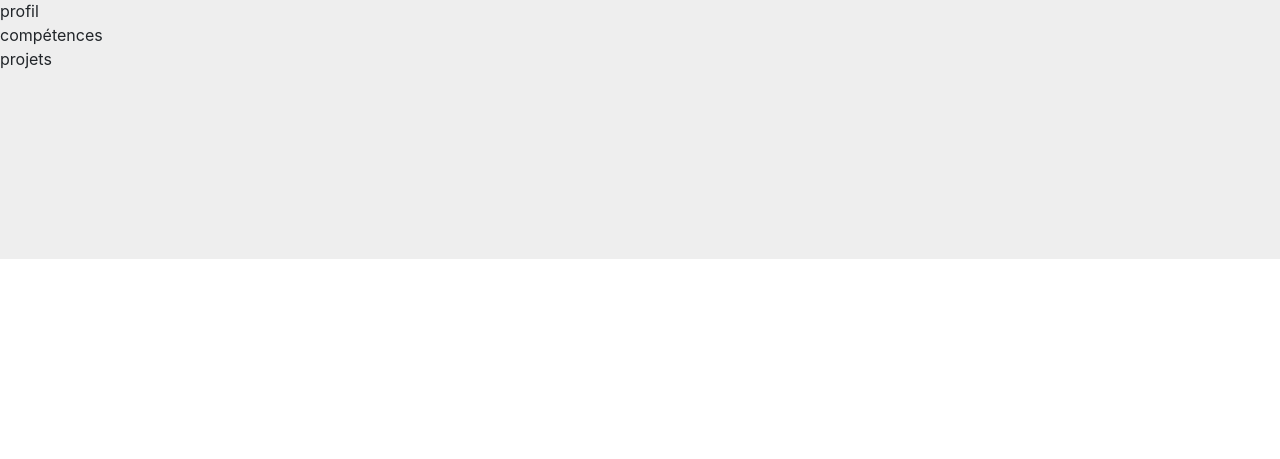
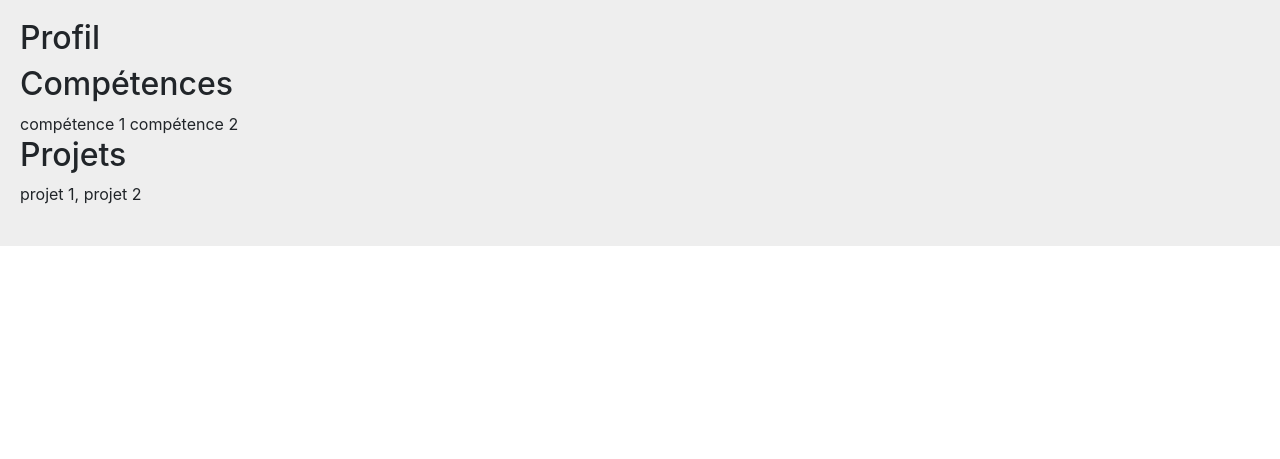
Before and after one commit to ericPennequin/skill_management, a PHP site: page /profil.php in a window 1280 px wide. Shown: the part 341-800 px from the top of the page. Run offline with PHP 8.4, Linux system fonts and the light colour scheme.

Commit message:
structure changes

```diff
--- a/css/profil.css
+++ b/css/profil.css
@@ -1,10 +1,3 @@
-
-body {
-    margin: 0;
-    padding: 0;
-    width: 100%;
-}
-
 #profil-top {
     background: #000;
     width: 100%;
@@ -61,19 +54,19 @@ body {
     left: 310px;
     color: #FFF;
     font-size: 30px;
-    font-weight: 800;
+    font-weight: 700;
     text-shadow: 1px 1px 2px #404040;
 }
 
 #profil-bottom {
     background: #EEE;
-    height: 300px;
     width: 100%;
     position: relative;
     z-index: 3;
-    padding-top: 40px;
+    padding: 60px 20px 40px;
 }
 
+/* Responsive */
 @media screen and (max-width: 640px) {
     #profil-top {
         padding-top: 30px;
@@ -100,4 +93,7 @@ body {
     #profil-blur {
         top: 0;
     }
+    #profil-bottom {
+        padding: 20px;
+    }
 }
--- a/profil.php
+++ b/profil.php
@@ -1,7 +1,6 @@
 <?php
 // Variables de test
 $profilePic = "http://www.gigtime.co/assets/fallback/default_user_avatar_huge.jpg";
-$profilePic = "https://cloud.netlifyusercontent.com/assets/344dbf88-fdf9-42bb-adb4-46f01eedd629/68dd54ca-60cf-4ef7-898b-26d7cbe48ec7/10-dithering-opt.jpg";
 $name = "John Doe";
 
 $pageTitle = "Profil | ${name}";
@@ -17,8 +16,25 @@ $pageTitle = "Profil | ${name}";
         </div>
     </div>
     <div id="profil-bottom">
-        profil<br/>
-        compétences<br/>
-        projets
+        <div id="profil-content">
+            <section class="ps profil-section" id="ps-infos" data-ps-parent="infos">
+                <h2 class="section-header sh-open">Profil</h2>
+                <div class="section-content sc-open" id="sc-infos" data-ps-child="infos">
+
+                </div>
+            </section>
+            <section class="ps profil-section" id="ps-competences" data-ps-parent="competences">
+                <h2 class="section-header">Compétences</h2>
+                <div class="section-content" id="sc-competences" data-ps-child="competences">
+                    compétence 1 compétence 2
+                </div>
+            </section>
+            <section class="ps profil-section" id="ps-projets" data-ps-parent="projets">
+                <h2 class="section-header">Projets</h2>
+                <div class="section-content" id="sc-projets" data-ps-child="projets">
+                    projet 1, projet 2
+                </div>
+            </section>
+        </div>
     </div>
 <?php include "footer.php" ?>
```
